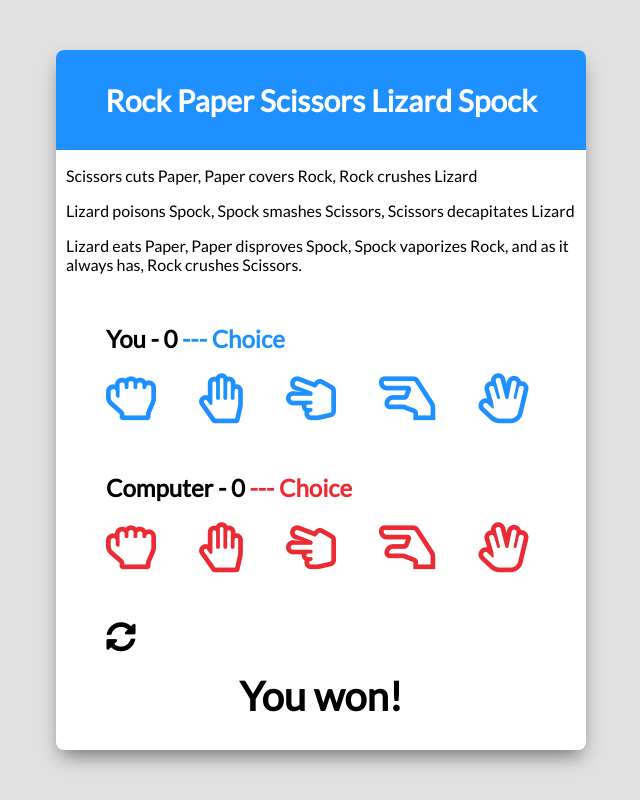
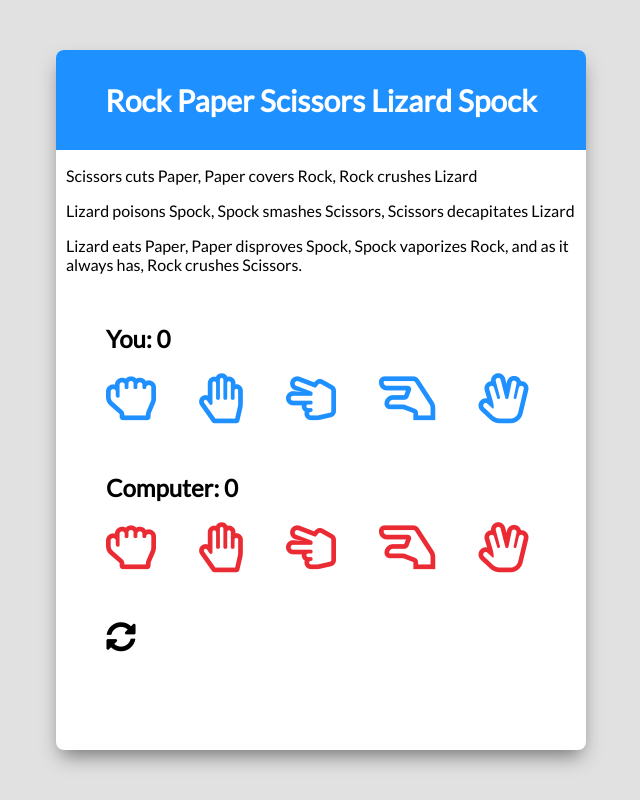
Before and after one commit to aabdulk862/spock-rock-game, a plain HTML site: page index.html in a window 1280 px wide. Shown: the whole page, without its empty margins (319-959 px from the left). Drawn offline with Linux system fonts and the light colour scheme.

Commit message:
reset button

```diff
--- a/index.html
+++ b/index.html
@@ -22,8 +22,8 @@
 
         <!-- Player Container -->
         <div class="player-container" id="player">
-            <h2>You - <span id="playerScore">0</span>
-            <span class="choice" id="player-choice"> --- Choice</span></h2>
+            <h2>You: <span id="playerScore"></span>
+            <span class="choice" id="player-choice"></span></h2>
             <i class="far fa-hand-rock" title="Rock" id="playerRock" onclick="select('rock')"></i>
             <i class="far fa-hand-paper" title="Paper" id="playerPaper" onclick="select('paper')"></i>
             <i class="far fa-hand-scissors" title="Scissors" id="playerScissors" onclick="select('scissors')"></i>
@@ -33,8 +33,8 @@
 
         <!-- Computer Container -->
         <div class="player-container" id="computer">
-            <h2>Computer - <span id="computerScore">0</span>
-            <span class="choice" id="computer-choice"> --- Choice</span></h2>
+            <h2>Computer: <span id="computerScore"></span>
+            <span class="choice" id="computer-choice"></span></h2>
             <i class="far fa-hand-rock" title="Rock" id="computerRock"></i>
             <i class="far fa-hand-paper" title="Paper" id="computerPaper"></i>
             <i class="far fa-hand-scissors" title="Scissors" id="computerScissors"></i>
@@ -43,10 +43,10 @@
         </div>
 
         <!-- Reset Icon -->
-        <i class="fas fa-sync-alt reset-icon" title="Reset"></i>
+        <i class="fas fa-sync-alt reset-icon" title="Reset" onclick="resetAll()"></i>
         <!-- Results Text -->
         <div class="result-container">
-            <h3 class="result-text" id="resultText">You won!</h3>
+            <h3 class="result-text" id="resultText"></h3>
         </div>
 
 
--- a/script.js
+++ b/script.js
@@ -34,6 +34,18 @@ function resetSelected(){
   allGameIcons.forEach((icon) => {
     icon.classList.remove('selected');
   });
+}
+
+// Reset Score $ playerchoice/computerChoice
+function resetAll(){
+  playerScoreNumber = 0;
+  computerScoreNumber = 0;
+  playerScoreEl.textContent = playerScoreNumber
+  computerScoreEl.textContent = computerScoreNumber
+  playerChoiceEl.textContent = '';
+  computerChoiceEl.textContent = '';
+  resultText.textContent = '';
+  resetSelected();
 }
 
 // Random Computer Choice
@@ -134,4 +146,6 @@ function select(playerChoice) {
       break;
   }
 }
-window.select = select;
+
+// On startup, set initial values
+resetAll()
```
